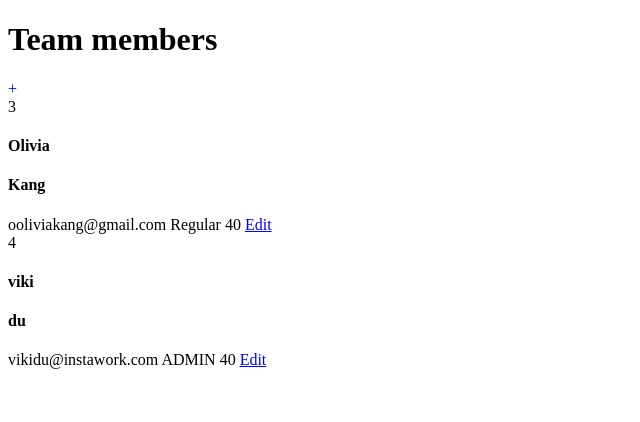
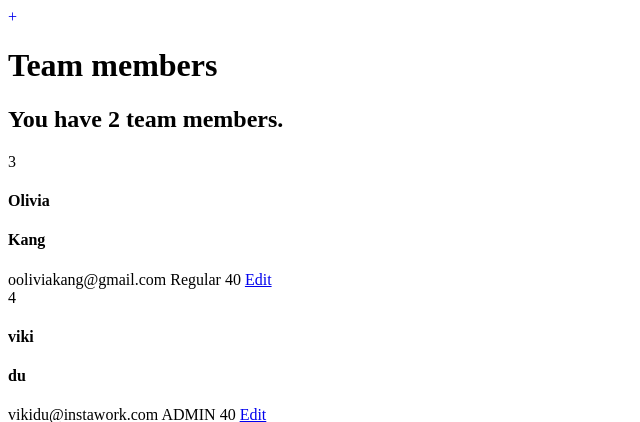
Before and after one commit to XinyuKang/django-team-management-application, a Django app: page /team_management/ in a window 1280 px wide. Shown: the top 422 px of the page, without its empty margins (0-640 px from the left). Run offline with Django 4.2, Linux system fonts and the light colour scheme; data comes from the database, SQL or seed files in the repository.

Commit message:
add subtitle to reflect number of team members

```diff
--- a/my_project/team_management/templates/team_management/index.html
+++ b/my_project/team_management/templates/team_management/index.html
@@ -12,10 +12,12 @@
 
 
 <body>
-    <h1>Team members</h1>
     <a href="showEmployeeForm" style="text-decoration:none">
         <span>&#43;</span>
     </a>
+    <h1>Team members</h1>
+    <h2>You have {{ employees|length }} team members.</h2>
+
     {% for employee in employees %}
 
     <div>
```
